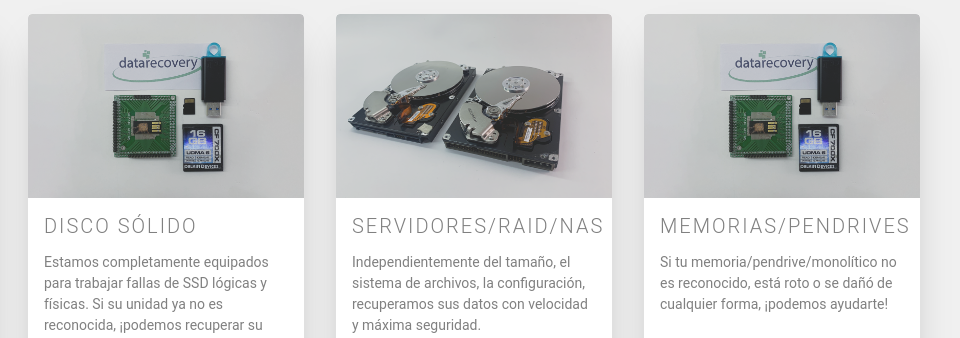
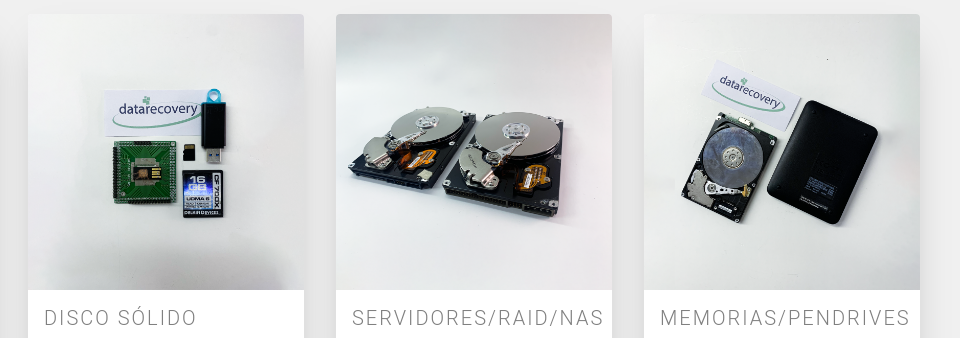
Before and after one commit to Fabrizio-Turdo/recuData, a website: page index.html in a window 1280 px wide. Shown: the part 1052-1390 px from the top of the page, 320-1280 px from the left. Drawn offline with Linux system fonts and the light colour scheme.

Commit message:
img cambiadas

```diff
--- a/front-end/src/sass/_prueba.scss
+++ b/front-end/src/sass/_prueba.scss
@@ -20,7 +20,7 @@ body {
   text-rendering: optimizeLegibility;
   -webkit-font-smoothing: antialiased;
   -moz-osx-font-smoothing: grayscale;
-  -moz-font-feature-settings: "liga" on;
+  // -moz-font-feature-settings: "liga" on;
 }
 
 img {
@@ -106,17 +106,17 @@ img {
   }
 }
 
-.card__image--flowers {
-  background-image: url(/front-end/src/img/misma-medida/Mesa\ de\ trabajo\ 1.png);
-}
+// .card__image--flowers {
+//   background-image: url(/front-end/src/img/misma-medida/Mesa\ de\ trabajo\ 1.png);
+// }
 
-.card__image--river {
-  background-image: url(/front-end/src/img/misma-medida/Mesa\ de\ trabajo\ 2.png);
-}
+// .card__image--river {
+//   background-image: url(/front-end/src/img/misma-medida/Mesa\ de\ trabajo\ 2.png);
+// }
 
-.card__image--record {
-  background-image: url(/front-end/src/img/misma-medida/Mesa\ de\ trabajo\ 4.png);
-}
+// .card__image--record {
+//   background-image: url(/front-end/src/img/misma-medida/Mesa\ de\ trabajo\ 4.png);
+// }
 
 // .card__image--fence {
 //   background-image: url(/front-end/src/img/misma-medida/Mesa\ de\ trabajo\ 5.png);
--- a/index.html
+++ b/index.html
@@ -37,7 +37,7 @@
 
                     <div class="card">
                         <a href="./index2.html">
-                            <div class="card__image card__image--record"></div>
+                            <div><img src="./front-end/src/img/misma-medida/Mesa de trabajo 4.png" alt=""></div>
                         </a>
 
                         <div class="card__content">
@@ -61,7 +61,7 @@
 
                     <div class="card">
                         <a href="./index2.html">
-                            <div class="card__image card__image--river"></div>
+                            <div><img src="./front-end/src/img/misma-medida/Mesa de trabajo 2.png" alt=""></div>
                         </a>
                         <div class="card__content">
                             <div class="card__title">Servidores/RAID/NAS</div>
@@ -82,7 +82,7 @@
             <li class="cards__item">
                     <div class="card">
                         <a href="./index2.html">
-                            <div class="card__image card__image--record"></div>
+                            <div><img src="./front-end/src/img/misma-medida/Mesa de trabajo 1.png" alt=""></div>
                         </a>
                         <div class="card__content">
                           <div class="card__title">Memorias/Pendrives</div>
```
Also changed, not shown: front-end/style.css, 1 other file.
